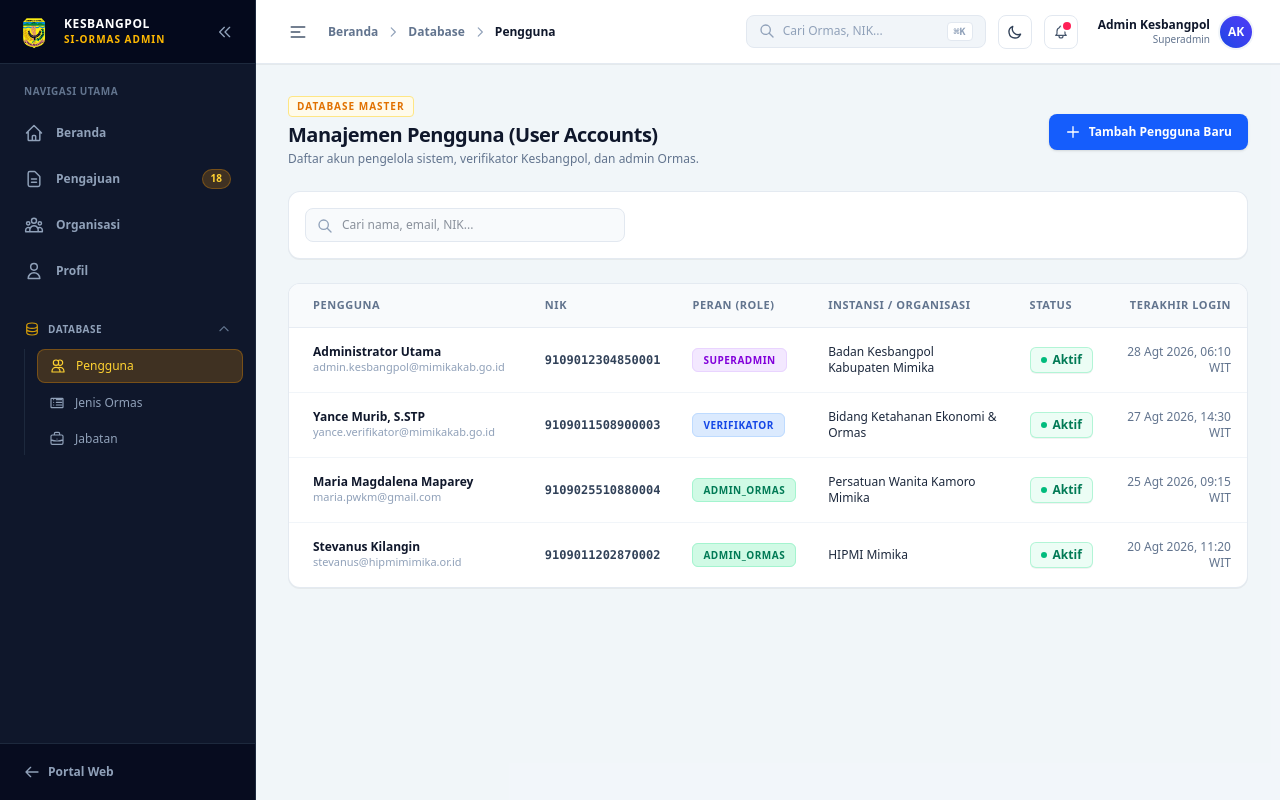
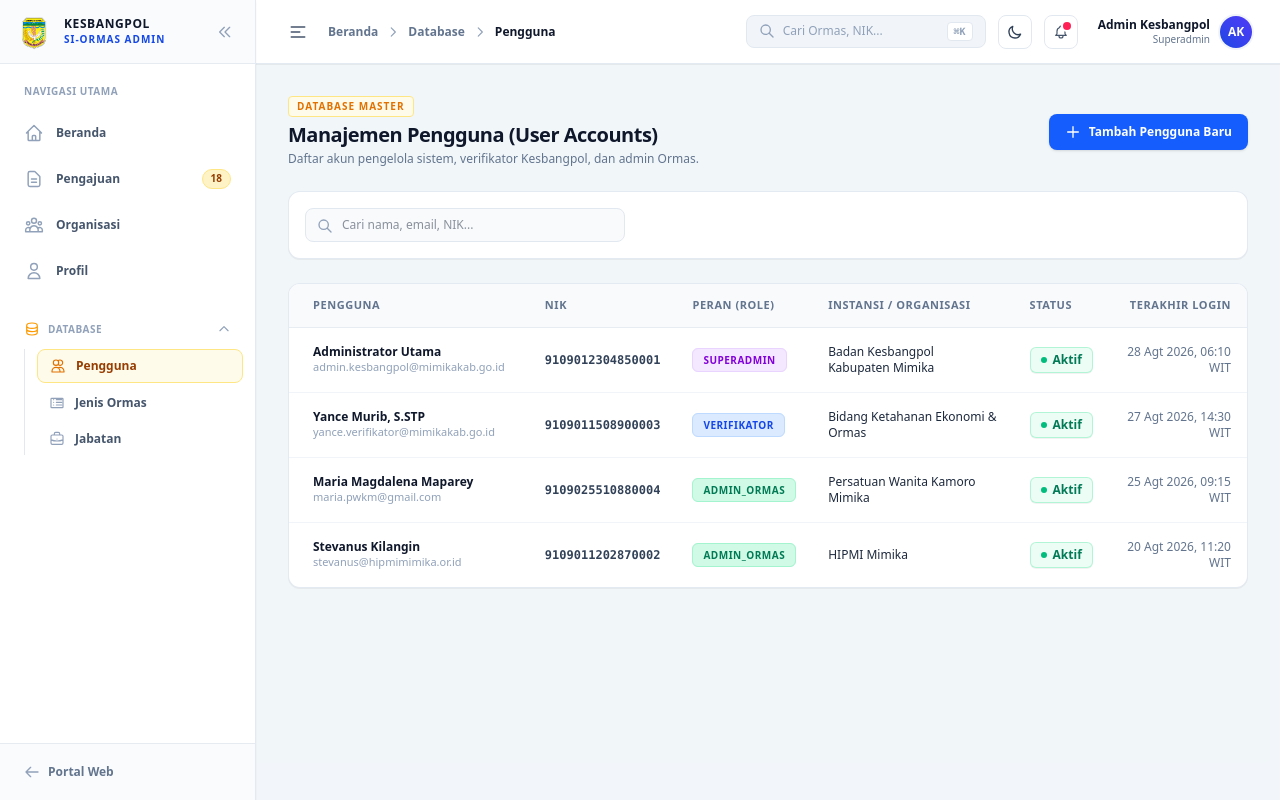
Before and after one commit to damisaviola/ormas-kesbangpolmimika, a Next.js app: page /dashboard/database/pengguna in a window 1280 px wide. Built offline with nearby package versions, Linux system fonts and the light colour scheme.

Commit message:
feat: implement responsive DashboardSidebar component with collapsible navigation and database links

```diff
--- a/src/components/dashboard/DashboardSidebar.tsx
+++ b/src/components/dashboard/DashboardSidebar.tsx
@@ -111,13 +111,13 @@ export default function DashboardSidebar() {
 
   const sidebarContent = (
     <div
-      className={`flex flex-col h-full bg-slate-900 dark:bg-slate-950 text-slate-300 select-none border-r border-slate-800 transition-all duration-300 ease-in-out ${
+      className={`flex flex-col h-full bg-white dark:bg-slate-950 text-slate-700 dark:text-slate-300 select-none border-r border-slate-200/90 dark:border-slate-800 transition-all duration-300 ease-in-out shadow-xs ${
         isCollapsed ? 'w-20' : 'w-64'
       }`}
     >
       {/* Brand Header */}
       <div
-        className={`h-16 px-4 flex items-center justify-between border-b border-slate-800 bg-slate-950/80 ${
+        className={`h-16 px-4 flex items-center justify-between border-b border-slate-200/80 dark:border-slate-800 bg-slate-50/80 dark:bg-slate-950/80 ${
           isCollapsed ? 'justify-center' : 'justify-between'
         }`}
       >
@@ -131,10 +131,10 @@ export default function DashboardSidebar() {
           />
           {!isCollapsed && (
             <div className="flex flex-col whitespace-nowrap animate-in fade-in duration-200">
-              <span className="text-xs font-black tracking-wider text-white uppercase">
+              <span className="text-xs font-black tracking-wider text-slate-900 dark:text-white uppercase">
                 KESBANGPOL
               </span>
-              <span className="text-[10px] text-amber-400 font-bold tracking-widest uppercase">
+              <span className="text-[10px] text-blue-700 dark:text-amber-400 font-bold tracking-widest uppercase">
                 SI-ORMAS ADMIN
               </span>
             </div>
@@ -144,7 +144,7 @@ export default function DashboardSidebar() {
         {/* Collapse Button inside header for Desktop */}
         <button
           onClick={() => setIsCollapsed(!isCollapsed)}
-          className="hidden lg:flex p-1.5 rounded-lg text-slate-400 hover:text-white hover:bg-slate-800 transition-colors"
+          className="hidden lg:flex p-1.5 rounded-lg text-slate-400 dark:text-slate-400 hover:text-slate-800 dark:hover:text-white hover:bg-slate-200/60 dark:hover:bg-slate-800 transition-colors"
           title={isCollapsed ? 'Perluas Sidebar' : 'Ciutkan Sidebar'}
         >
           <svg
@@ -161,7 +161,7 @@ export default function DashboardSidebar() {
       {/* Navigation List */}
       <div className="flex-1 px-3 py-5 overflow-y-auto space-y-1.5 scrollbar-thin">
         {!isCollapsed && (
-          <div className="px-3 pb-2 text-[10px] font-bold text-slate-500 uppercase tracking-wider">
+          <div className="px-3 pb-2 text-[10px] font-bold text-slate-400 dark:text-slate-500 uppercase tracking-wider">
             Navigasi Utama
           </div>
         )}
@@ -176,14 +176,14 @@ export default function DashboardSidebar() {
               title={isCollapsed ? item.label : undefined}
               className={`flex items-center ${
                 isCollapsed ? 'justify-center py-3' : 'justify-between px-3 py-2.5'
-              } rounded-xl text-xs font-semibold transition-all group ${
+              } rounded-xl text-xs font-bold transition-all group ${
                 active
-                  ? 'bg-blue-600 text-white shadow-md shadow-blue-900/40'
-                  : 'text-slate-400 hover:text-slate-100 hover:bg-slate-800/60'
+                  ? 'bg-blue-600 dark:bg-blue-600 text-white shadow-md shadow-blue-500/20 dark:shadow-blue-900/40'
+                  : 'text-slate-600 dark:text-slate-400 hover:text-slate-900 dark:hover:text-slate-100 hover:bg-slate-100 dark:hover:bg-slate-800/60'
               }`}
             >
               <div className={`flex items-center ${isCollapsed ? 'justify-center' : 'gap-3'}`}>
-                <span className={active ? 'text-white' : 'text-slate-400 group-hover:text-white transition-colors'}>
+                <span className={active ? 'text-white' : 'text-slate-400 dark:text-slate-400 group-hover:text-slate-700 dark:group-hover:text-white transition-colors'}>
                   {item.icon}
                 </span>
                 {!isCollapsed && <span>{item.label}</span>}
@@ -193,7 +193,7 @@ export default function DashboardSidebar() {
                   className={`px-2 py-0.5 text-[10px] font-black rounded-full ${
                     active
                       ? 'bg-white text-blue-900'
-                      : 'bg-amber-500/20 text-amber-300 border border-amber-500/30'
+                      : 'bg-amber-100 dark:bg-amber-500/20 text-amber-800 dark:text-amber-300 border border-amber-200 dark:border-amber-500/30'
                   }`}
                 >
                   {item.badge}
@@ -208,16 +208,16 @@ export default function DashboardSidebar() {
           {!isCollapsed ? (
             <button
               onClick={() => setIsDatabaseOpen(!isDatabaseOpen)}
-              className="w-full flex items-center justify-between px-3 py-2 text-[10px] font-bold text-slate-400 uppercase tracking-wider hover:text-slate-200 transition-colors group"
+              className="w-full flex items-center justify-between px-3 py-2 text-[10px] font-bold text-slate-400 dark:text-slate-400 uppercase tracking-wider hover:text-slate-700 dark:hover:text-slate-200 transition-colors group"
             >
               <div className="flex items-center gap-2">
-                <svg className="w-4 h-4 text-amber-400/80" fill="none" stroke="currentColor" viewBox="0 0 24 24">
+                <svg className="w-4 h-4 text-amber-500 dark:text-amber-400/80" fill="none" stroke="currentColor" viewBox="0 0 24 24">
                   <path strokeLinecap="round" strokeLinejoin="round" strokeWidth={1.75} d="M4 7v10c0 2.21 3.582 4 8 4s8-1.79 8-4V7M4 7c0 2.21 3.582 4 8 4s8-1.79 8-4M4 7c0-2.21 3.582-4 8-4s8 1.79 8 4m0 5c0 2.21-3.582 4-8 4s-8-1.79-8-4" />
                 </svg>
                 <span>Database</span>
               </div>
               <svg
-                className={`w-3.5 h-3.5 text-slate-500 group-hover:text-slate-300 transition-transform duration-200 ${
+                className={`w-3.5 h-3.5 text-slate-400 group-hover:text-slate-600 dark:group-hover:text-slate-300 transition-transform duration-200 ${
                   isDatabaseOpen ? 'rotate-180' : ''
                 }`}
                 fill="none"
@@ -228,11 +228,11 @@ export default function DashboardSidebar() {
               </svg>
             </button>
           ) : (
-            <div className="my-2 border-t border-slate-800" />
+            <div className="my-2 border-t border-slate-200 dark:border-slate-800" />
           )}
 
           {(isDatabaseOpen || isCollapsed) && (
-            <div className={isCollapsed ? 'space-y-1' : 'mt-1 ml-3 pl-3 space-y-1 border-l border-slate-800'}>
+            <div className={isCollapsed ? 'space-y-1' : 'mt-1 ml-3 pl-3 space-y-1 border-l border-slate-200 dark:border-slate-800'}>
               {databaseSubItems.map((sub) => {
                 const subActive = pathname === sub.href;
                 return (
@@ -243,13 +243,13 @@ export default function DashboardSidebar() {
                     title={isCollapsed ? sub.label : undefined}
                     className={`flex items-center ${
                       isCollapsed ? 'justify-center py-2.5' : 'gap-2.5 px-3 py-2'
-                    } rounded-lg text-xs font-medium transition-all ${
+                    } rounded-lg text-xs font-semibold transition-all ${
                       subActive
-                        ? 'bg-amber-500/20 text-amber-300 font-bold border border-amber-500/30'
-                        : 'text-slate-400 hover:text-slate-200 hover:bg-slate-800/40'
+                        ? 'bg-amber-50 dark:bg-amber-500/20 text-amber-800 dark:text-amber-300 font-bold border border-amber-200 dark:border-amber-500/30'
+                        : 'text-slate-600 dark:text-slate-400 hover:text-slate-900 dark:hover:text-slate-200 hover:bg-slate-100 dark:hover:bg-slate-800/40'
                     }`}
                   >
-                    <span className={subActive ? 'text-amber-300' : 'text-slate-400'}>{sub.icon}</span>
+                    <span className={subActive ? 'text-amber-600 dark:text-amber-300' : 'text-slate-400 dark:text-slate-400'}>{sub.icon}</span>
                     {!isCollapsed && <span>{sub.label}</span>}
                   </Link>
                 );
@@ -260,13 +260,13 @@ export default function DashboardSidebar() {
       </div>
 
       {/* Footer Profile / Return */}
-      <div className="p-3 border-t border-slate-800 bg-slate-950/60">
+      <div className="p-3 border-t border-slate-200/80 dark:border-slate-800 bg-slate-50/80 dark:bg-slate-950/60">
         <Link
           href="/"
           title={isCollapsed ? 'Kembali ke Portal Web' : undefined}
           className={`flex items-center ${
             isCollapsed ? 'justify-center p-2' : 'gap-2 px-3 py-2'
-          } text-xs font-semibold text-slate-400 hover:text-white rounded-lg hover:bg-slate-800/50 transition-colors`}
+          } text-xs font-semibold text-slate-500 dark:text-slate-400 hover:text-slate-900 dark:hover:text-white rounded-lg hover:bg-slate-200/60 dark:hover:bg-slate-800/50 transition-colors`}
         >
           <svg className="w-4 h-4 text-slate-400 shrink-0" fill="none" stroke="currentColor" viewBox="0 0 24 24">
             <path strokeLinecap="round" strokeLinejoin="round" strokeWidth={2} d="M10 19l-7-7m0 0l7-7m-7 7h18" />
```
